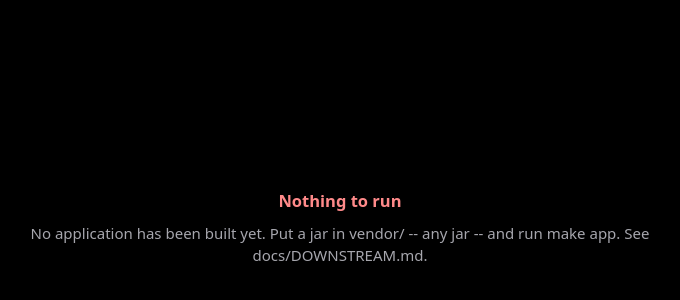
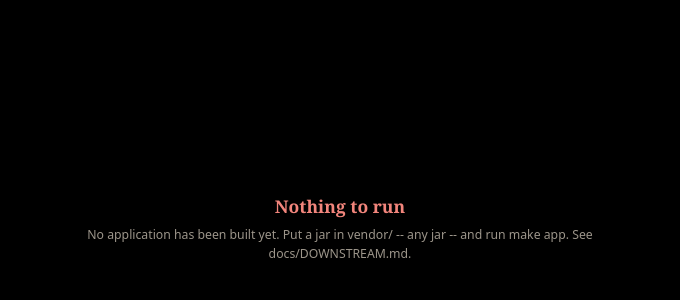
Before and after one commit to KingJayan/flagon, a website built with Vite: page web/play/index.html in a window 1280 px wide. Shown: the part 172-472 px from the top of the page, without its empty margins (300-980 px from the left). Built offline with nearby package versions, Linux system fonts and the light colour scheme; no server answers.

Commit message:
give both pages one set of design tokens

```diff
--- a/web/play/index.html
+++ b/web/play/index.html
@@ -1,5 +1,5 @@
 <!doctype html>
-<html lang="en">
+<html lang="en" data-theme="dark">
   <head>
     <meta charset="utf-8" />
     <meta name="viewport" content="width=device-width, initial-scale=1" />
--- a/web/src/play.css
+++ b/web/src/play.css
@@ -1,6 +1,4 @@
-:root {
-  color-scheme: dark;
-}
+@import './tokens.css';
 
 * {
   box-sizing: border-box;
@@ -11,9 +9,9 @@ body {
   height: 100%;
   margin: 0;
   overflow: hidden;
-  background: #000;
-  color: #e7e7e9;
-  font: 15px/1.5 ui-sans-serif, system-ui, -apple-system, Segoe UI, Roboto, sans-serif;
+  background: var(--stage);
+  color: var(--ink);
+  font: var(--detail) / 1.5 var(--sans);
 }
 
 #flagon-canvas {
@@ -21,12 +19,12 @@ body {
   width: 100%;
   height: 100%;
   object-fit: contain;
-  background: #000;
+  background: var(--stage);
   touch-action: none;
 }
 
 #flagon-canvas:focus-visible {
-  outline: 2px solid #6ea8fe;
+  outline: 2px solid var(--accent);
   outline-offset: -2px;
 }
 
@@ -39,7 +37,7 @@ body {
   gap: 0.5rem;
   padding: 2rem;
   text-align: center;
-  background: #000;
+  background: var(--stage);
   transition: opacity 150ms ease-out;
 }
 
@@ -49,19 +47,24 @@ body {
 
 .headline {
   margin: 0;
-  font-size: 1.1rem;
+  font-family: var(--serif);
+  font-size: 1.25rem;
   font-weight: 600;
 }
 
 .detail {
   margin: 0;
   max-width: 46rem;
-  color: #a6a6ad;
+  color: var(--muted);
   white-space: pre-wrap;
 }
 
 .veil[data-kind='failed'] .headline {
-  color: #ff8a8a;
+  color: var(--bad);
+}
+
+.veil[data-kind='exited'] .headline {
+  color: var(--ok);
 }
 
 @media (prefers-reduced-motion: reduce) {
--- a/web/src/shell.css
+++ b/web/src/shell.css
@@ -1,38 +1,4 @@
-:root {
-  color-scheme: light dark;
-  --bg: #fbfaf8;
-  --panel: #ffffff;
-  --sunk: #f4f1ec;
-  --ink: #1d1b18;
-  --muted: #6b6660;
-  --line: #e2ded7;
-  --accent: #8a5a2b;
-  --navy: #232a44;
-  --ok: #2f7a3f;
-  --bad: #b3261e;
-  --mono: ui-monospace, SFMono-Regular, "SF Mono", Menlo, Consolas, monospace;
-  --serif: "Iowan Old Style", Georgia, "Times New Roman", serif;
-  --shadow: 0 1px 2px rgb(29 27 24 / 0.06), 0 10px 30px rgb(29 27 24 / 0.07);
-  --small: 0.75rem;
-  --detail: 0.875rem;
-  --body: 1rem;
-  --title: 1.75rem;
-}
-
-@media (prefers-color-scheme: dark) {
-  :root {
-    --bg: #171614;
-    --panel: #201e1b;
-    --sunk: #1c1b18;
-    --ink: #ece8e1;
-    --muted: #9c958a;
-    --line: #322e29;
-    --accent: #d69f68;
-    --ok: #7cc48b;
-    --bad: #f2857c;
-    --shadow: 0 1px 2px rgb(0 0 0 / 0.4), 0 10px 30px rgb(0 0 0 / 0.35);
-  }
-}
+@import './tokens.css';
 
 * {
   box-sizing: border-box;
@@ -43,7 +9,7 @@ body {
   padding: 2rem 1.25rem 4rem;
   background: var(--bg);
   color: var(--ink);
-  font: var(--body) / 1.55 system-ui, -apple-system, "Segoe UI", sans-serif;
+  font: var(--body) / 1.55 var(--sans);
 }
 
 main {
@@ -63,7 +29,7 @@ main {
   width: 44px;
   height: 44px;
   border-radius: 10px;
-  background: var(--navy);
+  background: var(--sunk);
   object-fit: cover;
 }
 
--- /dev/null
+++ b/web/src/tokens.css
@@ -0,0 +1,81 @@
+/*
+ * one palette for both pages. the hex values appear once each; the light and dark blocks only
+ * say which of them a role takes. /play/ pins the dark end with data-theme, because a program
+ * is presented on black whatever the reader's system says.
+ */
+:root {
+  --paper: #fbfaf8;
+  --paper-panel: #ffffff;
+  --paper-sunk: #f4f1ec;
+  --paper-ink: #1d1b18;
+  --paper-muted: #6b6660;
+  --paper-line: #e2ded7;
+  --paper-accent: #8a5a2b;
+  --paper-ok: #2f7a3f;
+  --paper-bad: #b3261e;
+  --paper-shadow: 0 1px 2px rgb(29 27 24 / 0.06), 0 10px 30px rgb(29 27 24 / 0.07);
+
+  --night: #171614;
+  --night-panel: #201e1b;
+  --night-sunk: #1c1b18;
+  --night-ink: #ece8e1;
+  --night-muted: #9c958a;
+  --night-line: #322e29;
+  --night-accent: #d69f68;
+  --night-ok: #7cc48b;
+  --night-bad: #f2857c;
+  --night-shadow: 0 1px 2px rgb(0 0 0 / 0.4), 0 10px 30px rgb(0 0 0 / 0.35);
+
+  /* the ground a program is presented on, which is black on either side of the palette */
+  --stage: #000000;
+
+  --mono: ui-monospace, SFMono-Regular, "SF Mono", Menlo, Consolas, monospace;
+  --serif: "Iowan Old Style", Georgia, "Times New Roman", serif;
+  --sans: system-ui, -apple-system, "Segoe UI", Roboto, sans-serif;
+  --small: 0.75rem;
+  --detail: 0.875rem;
+  --body: 1rem;
+  --title: 1.75rem;
+
+  color-scheme: light dark;
+  --bg: var(--paper);
+  --panel: var(--paper-panel);
+  --sunk: var(--paper-sunk);
+  --ink: var(--paper-ink);
+  --muted: var(--paper-muted);
+  --line: var(--paper-line);
+  --accent: var(--paper-accent);
+  --ok: var(--paper-ok);
+  --bad: var(--paper-bad);
+  --shadow: var(--paper-shadow);
+}
+
+@media (prefers-color-scheme: dark) {
+  :root:not([data-theme='light']) {
+    color-scheme: dark;
+    --bg: var(--night);
+    --panel: var(--night-panel);
+    --sunk: var(--night-sunk);
+    --ink: var(--night-ink);
+    --muted: var(--night-muted);
+    --line: var(--night-line);
+    --accent: var(--night-accent);
+    --ok: var(--night-ok);
+    --bad: var(--night-bad);
+    --shadow: var(--night-shadow);
+  }
+}
+
+:root[data-theme='dark'] {
+  color-scheme: dark;
+  --bg: var(--night);
+  --panel: var(--night-panel);
+  --sunk: var(--night-sunk);
+  --ink: var(--night-ink);
+  --muted: var(--night-muted);
+  --line: var(--night-line);
+  --accent: var(--night-accent);
+  --ok: var(--night-ok);
+  --bad: var(--night-bad);
+  --shadow: var(--night-shadow);
+}
```
Also changed, not shown: web/tests/design.spec.ts (+57 -0 lines), .github/workflows/ci.yml, .github/workflows/release.yml.
